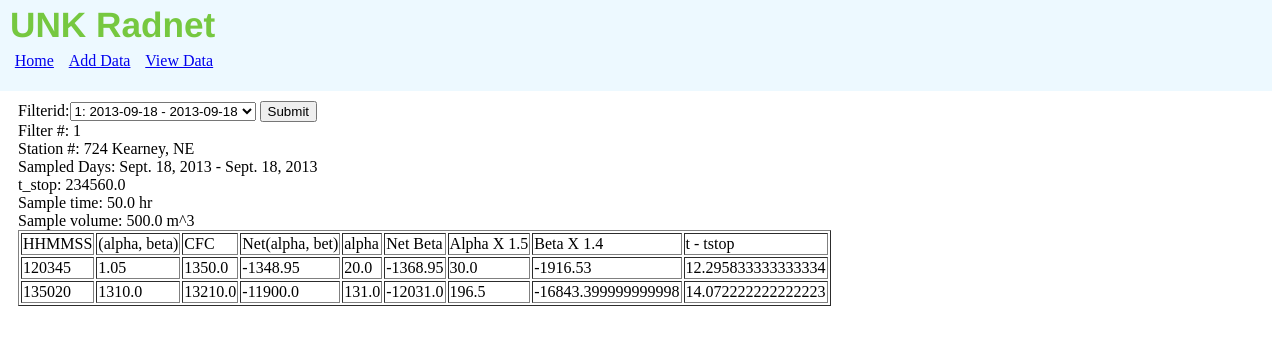
After one commit to JMoravec/unkRadNetWebsite, a Django app: page /Data/ViewData/1/ in a window 1280 px wide. The commit adds this page. Shown: the top 345 px of the page. Run offline with Django 3.2, Linux system fonts and the light colour scheme; data comes from the database, SQL or seed files in the repository; both versions use the stored data as it was after the commit; parts of the project's set-up code (start-up, migrations or seed data) failed here and were passed over.

Commit message:
Added a view data page and a check so calculated view data can't be added twice

```diff
--- a/radnet/Data/models.py
+++ b/radnet/Data/models.py
@@ -28,6 +28,8 @@ class Filter(models.Model):
 	timeStart = models.FloatField()
 	alphaCoeff = models.ForeignKey(AlphaEfficiency)
 	betaCoeff = models.ForeignKey(BetaEfficiency)
+
+	activityCalculated = models.BooleanField()
 
 	def __unicode__(self):
 		return str(self.filterNum) + ': ' + str(self.startDate) + ' - ' + str(self.endDate)
@@ -98,6 +100,7 @@ class FilterForm(ModelForm):
 			'startDate': SelectDateWidget(),
 			'endDate': SelectDateWidget(),
 		}
+		exclude = ['activityCalculated']
 
 class RawDataForm(ModelForm):
 	class Meta:
--- /dev/null
+++ b/radnet/Data/templates/Data/viewData.html
@@ -0,0 +1,49 @@
+{% extends "base.html" %}
+{% block title %}View Data{% endblock %}
+
+{% block content %}
+	<form action='/Data/ViewData/' method="post"> {% csrf_token %}
+		{{getFilterForm.as_table}}
+		<input type="submit" value="Submit" />
+	</form>
+	{%if mainFilter %}
+		<form action='/Data/AddRawData/CheckData/{{filter_id}}/' method="post"> {% csrf_token %}
+		<div id='topDataSheet'>
+		Filter #: {{ mainFilter.filterNum}} <br />
+		Station #: 724 Kearney, NE <br />
+		Sampled Days: {{mainFilter.startDate}} - {{mainFilter.endDate}} <br />
+		t_stop: {{mainFilter.timeStart}} <br />
+		Sample time: {{mainFilter.sampleTime}} hr <br />
+		Sample volume: {{mainFilter.sampleVolume}} m^3 <br />
+		</div>
+		<div id='mainDataSheet'>
+		<table border="1">
+		<tr>
+			<td>HHMMSS</td>
+			<td>(alpha, beta)</td>
+			<td>CFC</td>
+			<td>Net(alpha, bet)</td>
+			<td>alpha</td>
+			<td>Net Beta</td>
+			<td>Alpha X {{mainFilter.alphaCoeff}}</td>
+			<td>Beta X {{mainFilter.betaCoeff}}</td>
+			<td>t - tstop</td>
+		</tr>
+		{% for data in activity %}
+			<tr>
+			<td>{{data.RawData.time}}</td>
+			<td>{{data.RawData.betaReading}}</td>
+			<td>{{data.RawData.cleanFilterCount}}</td>
+			<td>{{data.netAlBet}}</td>
+			<td>{{data.RawData.alphaReading}}</td>
+			<td>{{data.netBeta}}</td>
+			<td>{{data.alphaAct}}</td>
+			<td>{{data.betaAct}}</td>
+			<td>{{data.deltaT}}</td>
+			</tr>
+		{% endfor %}
+		</table>
+		</div>
+		</form>
+	{% endif %}
+{% endblock %}
--- a/radnet/Data/urls.py
+++ b/radnet/Data/urls.py
@@ -5,6 +5,7 @@ urlpatterns = patterns('',
 	url(r'^$', views.index, name='index'),
 	url(r'^AddData/$', views.addData, name='addData'),
 	url(r'^ViewData/$', views.viewData, name='viewData'),
+	url(r'^ViewData/(?P<filter_id>\d+)/$', views.viewData, name='viewData'),
 	url(r'^UploadData/$', views.uploadData, name='uploadData'),
 	url(r'^AddFilter/$', views.addFilter, name='addFilter'),
 	url(r'^AddRawData/$', views.addRawData, name='addRawData'),
--- a/radnet/Data/views.py
+++ b/radnet/Data/views.py
@@ -7,8 +7,10 @@ from django.forms.models import modelformset_factory
 def index(request):
 	return render(request, 'Data/index.html')
 
+
 def addData(request):
 	return render(request, 'Data/addData.html')
+
 
 def addFilter(request):
 	if request.method == 'POST':
@@ -23,6 +25,7 @@ def addFilter(request):
 
 	return render(request, 'Data/addFilter.html', { 'filterform': filterform, })
 
+
 def addRawData(request):
 	if (request.method == 'POST'):
 		rawDataForm = RawDataForm(request.POST)
@@ -36,10 +39,10 @@ def addRawData(request):
 		except:
 			return render(request, 'Data/addRawData.html', { 'rawDataForm': rawDataForm,})
 
-
 	rawDataForm = RawDataForm()
 
 	return render(request, 'Data/addRawData.html', { 'rawDataForm': rawDataForm,})
+
 
 def checkData(request, filter_id=0):
 	if (request.method == 'POST' and filter_id == 0):
@@ -49,15 +52,20 @@ def checkData(request, filter_id=0):
 			return HttpResponseRedirect('/Data/AddRawData/CheckData/' + str(selection.id) + '/')
 	elif (request.method == 'POST' and filter_id != 0):
 		mainFilter = Filter.objects.get(id=filter_id)
-		rawData = RawData.objects.filter(Filter=filter_id)
-		rawData = rawData.order_by('time')
-		for data in rawData:
-			activity = Activity()
-			activity.Filter = mainFilter
-			activity.RawData = data
-			activity.fillData()
-			activity.save()
-		return HttpResponseRedirect('/Data/')
+		if not mainFilter.activityCalculated:
+			rawData = RawData.objects.filter(Filter=filter_id)
+			rawData = rawData.order_by('time')
+			for data in rawData:
+				activity = Activity()
+				activity.Filter = mainFilter
+				activity.RawData = data
+				activity.fillData()
+				activity.save()
+			mainFilter.activityCalculated = True
+			mainFilter.save()
+			return HttpResponseRedirect('/Data/')
+		else:
+			return HttpResponseRedirect('/Data/')
 	elif filter_id != 0:
 		try:
 			mainFilter = Filter.objects.get(id=filter_id)
@@ -83,8 +91,30 @@ def checkData(request, filter_id=0):
 	context ={ 'getFilterForm': getFilterForm, 'filter_id': filter_id, 'mainFilter': mainFilter, 'activityData': activityData}
 	return render(request, 'Data/checkData.html', context)
 
-def viewData(request):
-	return HttpResponse("view data page")
+
+def viewData(request, filter_id=0):
+	if request.method == 'POST':
+		getFilterForm = GetFilterForm(request.POST)
+		if getFilterForm.is_valid():
+			selection = getFilterForm.cleaned_data['filterID']
+			return HttpResponseRedirect('/Data/ViewData/' + str(selection.id) + '/')
+	elif (filter_id != 0):
+		try:
+			mainFilter = Filter.objects.get(id=filter_id)
+			activity = Activity.objects.filter(Filter=filter_id)
+			activity = activity.order_by('deltaT')
+			getFilterForm = None
+		except:
+			filter_id = 0
+			mainFilter = None
+			activity = None
+	else:
+		mainFilter = None
+		activity = None
+	getFilterForm = GetFilterForm()
+	context = {'getFilterForm': getFilterForm, 'filter_id': filter_id, 'activity': activity, 'mainFilter': mainFilter,}
+ 	return render(request, 'Data/viewData.html', context)
+
 
 def uploadData(request):
 	return render(request, 'Data/uploadData.html')
--- a/radnet/radnet/templates/base.html
+++ b/radnet/radnet/templates/base.html
@@ -17,6 +17,10 @@
 			<div>
 				<a href="/Data/AddData/">Add Data</a>
 			</div>
+
+			<div>
+				<a href="/Data/ViewData">View Data</a>
+			</div>
 		</div>
 	</div>
 
```
Also changed, not shown: radnet/test.db.
